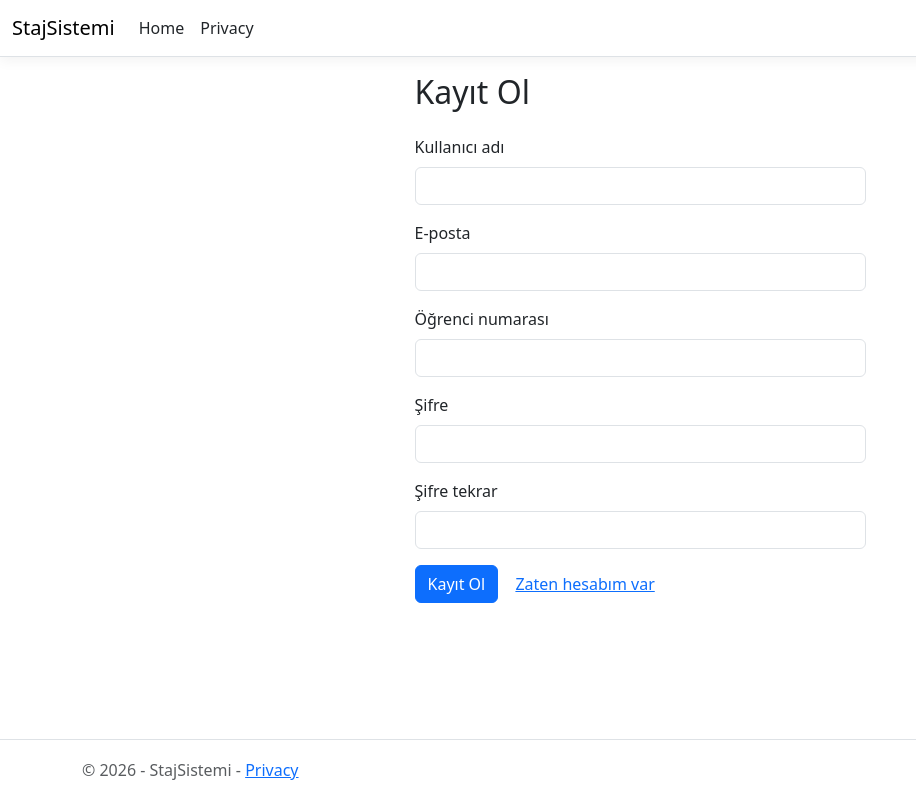
After one commit to oyku2707/Prolab-3---Staj-Evrak-Dogrulama-ve-Yonetim-Sistemi, an ASP.NET Core app: template StajSistemi/Views/Auth/Register.cshtml in a window 1280 px wide. The commit adds this page. Shown: the whole page, without its empty margins (0-916 px from the left). Run offline with ASP.NET Core 8, Linux system fonts and the light colour scheme; the template is opened without the code that fills it, so the values that code supplies are empty; style sheets or scripts are compiled from the project's sources.

Commit message:
Kayit ol sayfasi eklendi
RegisterViewModel, RegisterResult, AuthService.RegisterAsync, AuthController Register aksiyonlari, Register ve Login view guncellemesi. Ogrenci no ile StudentProfiles baglama.

```diff
--- a/StajSistemi/Services/IAuthService.cs
+++ b/StajSistemi/Services/IAuthService.cs
@@ -5,5 +5,6 @@ namespace StajSistemi.Services
     public interface IAuthService
     {
         Task<LoginResult> LoginAsync(string usernameOrEmail, string password, string ipAddress);
+        Task<RegisterResult> RegisterAsync(string userName, string email, string studentNo, string password);
     }
 }
--- a/StajSistemi/Views/Auth/Login.cshtml
+++ b/StajSistemi/Views/Auth/Login.cshtml
@@ -5,6 +5,11 @@
 <div class="row justify-content-center">
     <div class="col-md-5">
         <h2 class="mb-4">Giriş Yap</h2>
+
+        @if (TempData["Success"] != null)
+        {
+            <div class="alert alert-success">@TempData["Success"]</div>
+        }
 
         <form asp-controller="Auth" asp-action="Login" method="post">
             <div asp-validation-summary="All" class="text-danger mb-3"></div>
@@ -20,6 +25,7 @@
             </div>
 
             <button type="submit" class="btn btn-primary">Giriş Yap</button>
+            <a asp-action="Register" class="btn btn-link">Kayıt ol</a>
         </form>
     </div>
 </div>
--- /dev/null
+++ b/StajSistemi/Views/Auth/Register.cshtml
@@ -0,0 +1,51 @@
+@model StajSistemi.Models.RegisterViewModel
+@{
+    ViewData["Title"] = "Kayıt Ol";
+}
+
+<div class="row justify-content-center">
+    <div class="col-md-5">
+        <h2 class="mb-4">Kayıt Ol</h2>
+
+        <form asp-controller="Auth" asp-action="Register" method="post">
+            <div asp-validation-summary="ModelOnly" class="text-danger mb-3"></div>
+
+            <div class="mb-3">
+                <label asp-for="UserName" class="form-label">Kullanıcı adı</label>
+                <input asp-for="UserName" class="form-control" />
+                <span asp-validation-for="UserName" class="text-danger"></span>
+            </div>
+
+            <div class="mb-3">
+                <label asp-for="Email" class="form-label">E-posta</label>
+                <input asp-for="Email" class="form-control" />
+                <span asp-validation-for="Email" class="text-danger"></span>
+            </div>
+
+            <div class="mb-3">
+                <label asp-for="StudentNo" class="form-label">Öğrenci numarası</label>
+                <input asp-for="StudentNo" class="form-control" />
+                <span asp-validation-for="StudentNo" class="text-danger"></span>
+            </div>
+
+            <div class="mb-3">
+                <label asp-for="Password" class="form-label">Şifre</label>
+                <input asp-for="Password" class="form-control" />
+                <span asp-validation-for="Password" class="text-danger"></span>
+            </div>
+
+            <div class="mb-3">
+                <label asp-for="ConfirmPassword" class="form-label">Şifre tekrar</label>
+                <input asp-for="ConfirmPassword" class="form-control" />
+                <span asp-validation-for="ConfirmPassword" class="text-danger"></span>
+            </div>
+
+            <button type="submit" class="btn btn-primary">Kayıt Ol</button>
+            <a asp-action="Login" class="btn btn-link">Zaten hesabım var</a>
+        </form>
+    </div>
+</div>
+
+@section Scripts {
+    <partial name="_ValidationScriptsPartial" />
+}
```
Also changed, not shown: StajSistemi/Controllers/AuthController.cs (+45 -0 lines), StajSistemi/DTOs/RegisterResult.cs (added, +18 -0 lines), StajSistemi/Models/RegisterViewModel.cs (added, +28 -0 lines), StajSistemi/Services/AuthService.cs (+44 -0 lines).
